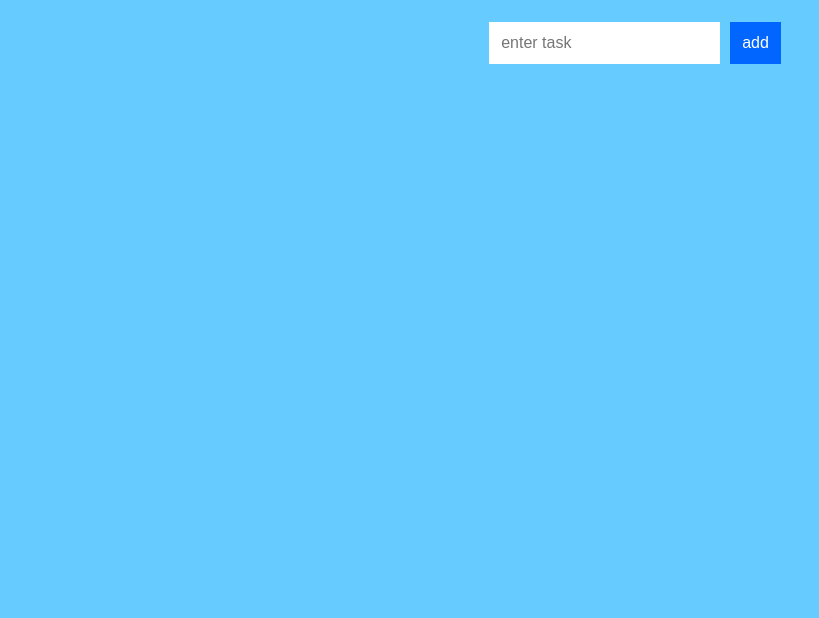
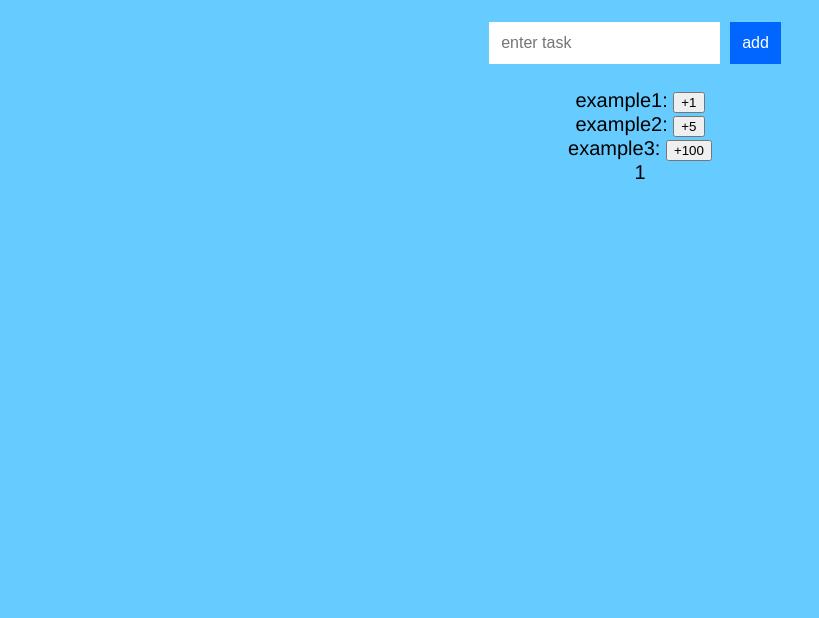
Before and after one commit to julia-dizhak/react-todo-list, a React app in the folder todo-list/: page / in a window 1280 px wide. Shown: the part 182-800 px from the top of the page, without its empty margins (0-819 px from the left). Built offline with nearby package versions, Linux system fonts and the light colour scheme.

Commit message:
add CounterContainer Component

```diff
--- a/todo-list/src/components/PageContainer.js
+++ b/todo-list/src/components/PageContainer.js
@@ -4,6 +4,7 @@ import './../style.css';
 import TodoList from './TodoList';
 import MenuButton from './MenuButton';
 import Menu from './Menu';
+import CounterContainer from './counter/';
 
 export default class PageContainer extends Component {
   state = {
@@ -23,6 +24,7 @@ export default class PageContainer extends Component {
               visibleState={this.state.visible}
               handleMouseDown={this.handleMouseDown} />
           <TodoList />
+          <CounterContainer />
         </React.Fragment>
     );
   }
--- a/todo-list/src/components/TodoList.js
+++ b/todo-list/src/components/TodoList.js
@@ -22,8 +22,6 @@ export default class TodoList extends Component {
   }
 
   render() {
-
-
     return (
       <div className="todo-list">
           <div>
--- /dev/null
+++ b/todo-list/src/components/counter/Button.js
@@ -0,0 +1,16 @@
+import React from 'react';
+
+export default function Button(props) {
+    const { label, increment } = props;
+
+    return (
+        <React.Fragment>
+            <label>{ label }: </label>
+            <button
+                onClick={props.handleClick.bind(null, increment)}>
+                +{ increment }
+            </button>
+        </React.Fragment>
+    );
+
+}
--- /dev/null
+++ b/todo-list/src/components/counter/Display.js
@@ -0,0 +1,11 @@
+import React from 'react';
+
+export default function CounterDisplay(props) {
+    const { counter } = props;
+
+    return (
+        <div>
+            { counter }
+        </div>
+    );
+}
--- /dev/null
+++ b/todo-list/src/components/counter/index.js
@@ -0,0 +1,40 @@
+import React, { Component } from 'react';
+
+import Button from './Button';
+import CounterDisplay from './Display';
+
+export default class CounterContainer extends Component {
+    state = {
+        counter: 1,
+        title: 'Example'
+    }
+
+    incrementCounter = (increment) => {
+        this.setState({ counter: this.state.counter + increment });
+    }
+
+    render() {
+        return (
+            <div className="counter">
+                <div>
+                    <Button
+                        label="example1"
+                        increment={1}
+                        handleClick={this.incrementCounter} />
+                </div>
+                <Button
+                    label="example2"
+                    increment={5}
+                    handleClick={this.incrementCounter} />
+                <div>
+                    <Button
+                        label="example3"
+                        increment={100}
+                        handleClick={this.incrementCounter} />
+                </div>
+
+                <CounterDisplay counter={this.state.counter} />
+            </div>
+        );
+    }
+}
--- a/todo-list/src/style.css
+++ b/todo-list/src/style.css
@@ -64,14 +64,12 @@ h1 {
   outline: none;
   transition: all .2s cubic-bezier(0, 1.26, .8, 1.28);
 }
-
 .menu-button:hover {
   background-color: #96D9FF;
   cursor: pointer;
   border-color: #003557;
   transform: scale(1.2, 1.2);
 }
-
 .menu-button:active {
   border-color: #003557;
   background-color: #FFF;
@@ -80,7 +78,7 @@ h1 {
 .flyout-menu {
   width: 100vw;
   height: 100vh;
-  background-color: #FFE600;
+  background-color: #003557;
   position: fixed;
   top: 0;
   left: 0;
@@ -90,14 +88,18 @@ h1 {
   z-index: 1000;
 }
 .flyout-menu h2 a {
-  color: #333;
+  color: #fff;
   margin-left: 15px;
   text-decoration: none;
 }
 .flyout-menu h2 a:hover {
   text-decoration: underline;
+  color: #fff;
 }
-
 .flyout-menu.visible {
   transform: translate3d(0vw, 0, 0);
 }
+
+.counter {
+  text-align: center;
+}
```
Also changed, not shown: todo-list/src/components/TodoItems.js (line endings or trailing spaces).
